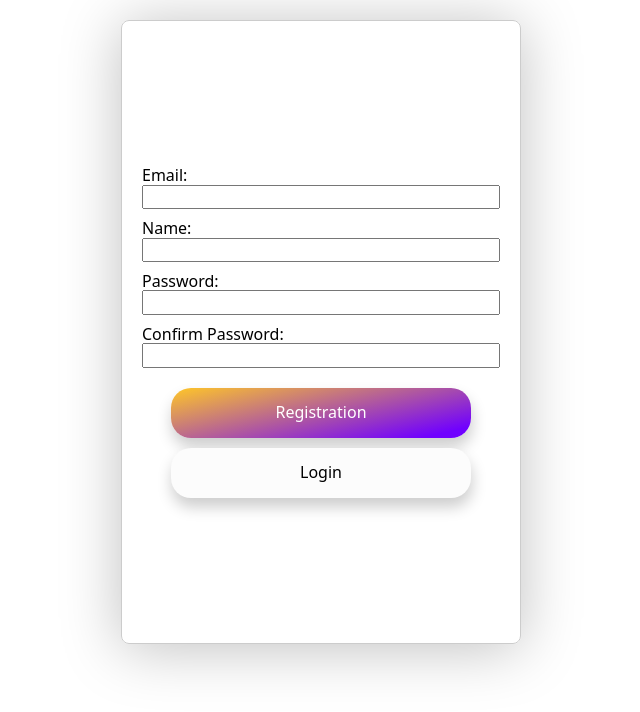
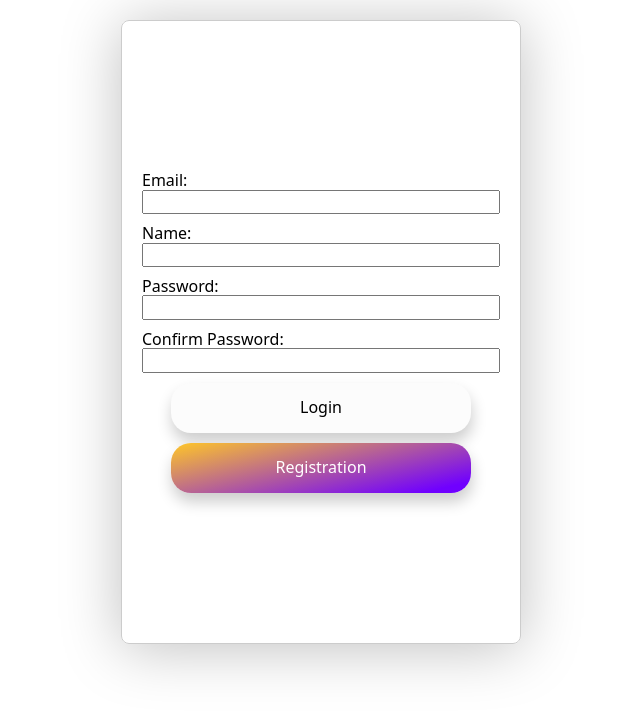
Before and after one commit to nadia-yanushevska/MoneyGuard, a React (Vite) app: page /register in a window 1280 px wide. Shown: the top 712 px of the page, without its empty margins (319-959 px from the left). Built offline with nearby package versions, Linux system fonts and the light colour scheme.

Commit message:
login update

```diff
--- a/src/components/LoginForm/LoginForm.jsx
+++ b/src/components/LoginForm/LoginForm.jsx
@@ -30,11 +30,11 @@ const LoginForm = () => {
                     <Field type="password" name="password" />
                     <ErrorMessage name="password" component="div" />
                 </div>
+                <button type="submit" className={s.button_log}>
+                    Login
+                </button>
                 <Link className={s.link} to="/registration">
                     <button className={s.button_reg}>Registration</button>
-                </Link>
-                <Link className={s.link} to="/login">
-                    <button className={s.button_log}>Login</button>
                 </Link>
             </Form>
         </Formik>
--- a/src/components/RegisterForm/RegisterForm.jsx
+++ b/src/components/RegisterForm/RegisterForm.jsx
@@ -49,15 +49,11 @@ const RegistrationForm = () => {
                         <Field type="password" name="confirmPassword" />
                         <ErrorMessage name="confirmPassword" component="div" />
                     </div>
+                    <button type="submit" className={s.button_log}>
+                        Login
+                    </button>
                     <Link className={s.link} to="/registration">
-                        <button className={s.button_reg} type="submit">
-                            Registration
-                        </button>
-                    </Link>
-                    <Link className={s.link} to="/login">
-                        <button className={s.button_log} type="button">
-                            Login
-                        </button>
+                        <button className={s.button_reg}>Registration</button>
                     </Link>
                 </Form>
             </Formik>
--- a/src/components/RegisterForm/RegisterForm.module.css
+++ b/src/components/RegisterForm/RegisterForm.module.css
@@ -10,7 +10,6 @@
     max-width: 400px;
     margin-top: 20px;
     margin-bottom: 20px;
-    box-shadow: 0px 0px 10px 0px rgba(0, 0, 0, 0.2);
     border-radius: 8px;
     width: 533px;
     height: 624px;
```
